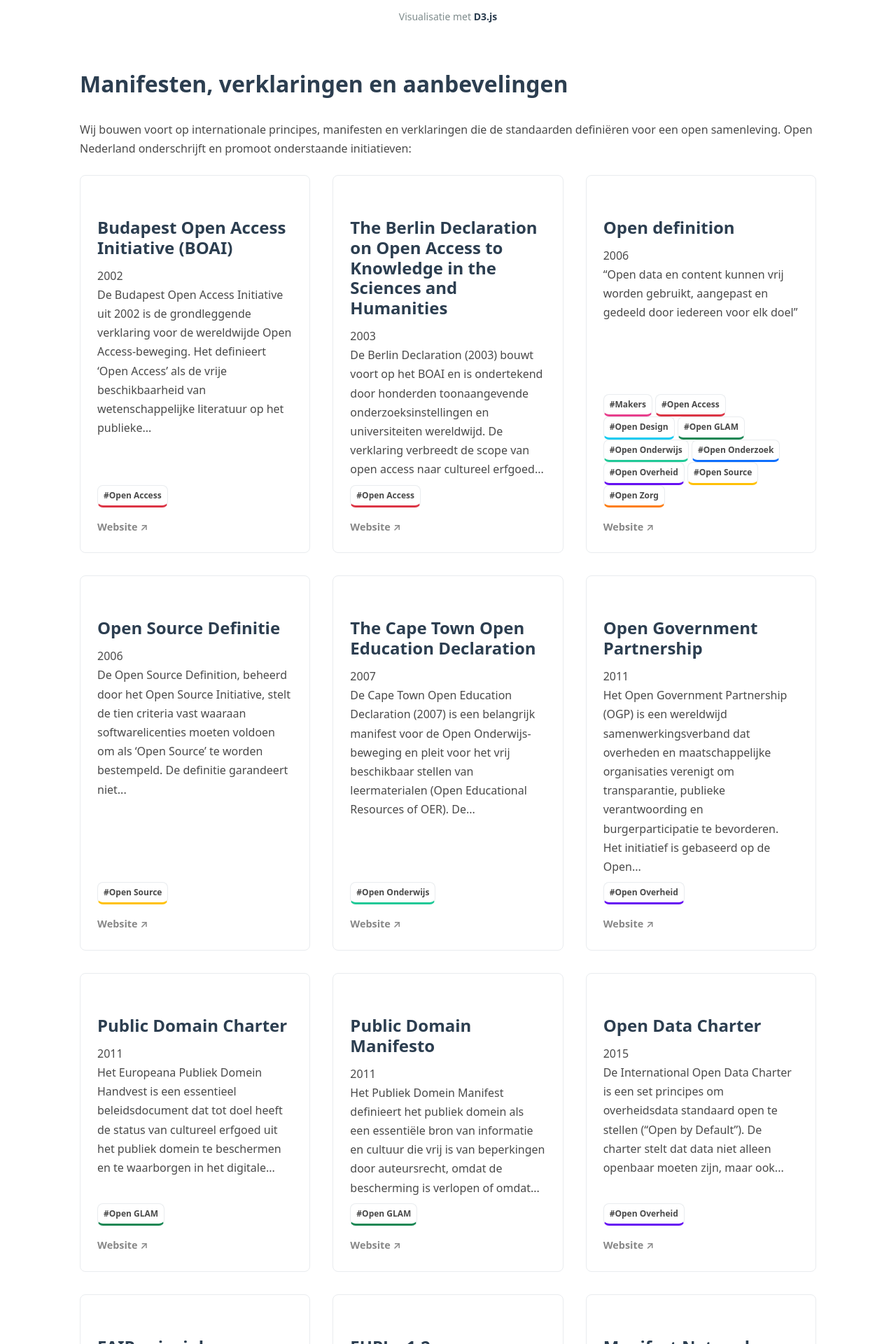
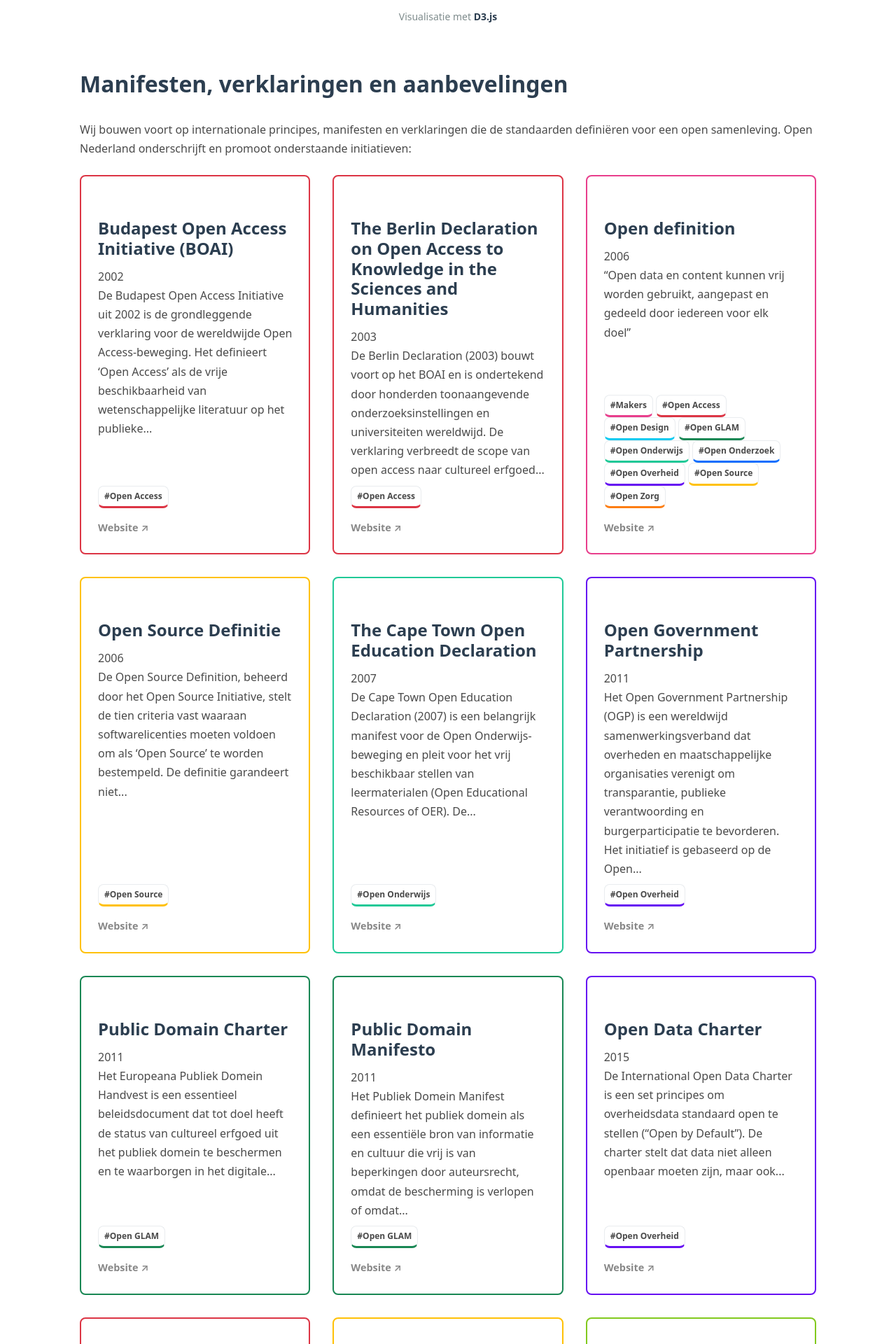
Before and after one commit to opennederland/www.opennederland.nl, a Jekyll site: the page built from pages/over-open.md, in a window 1280 px wide. Shown: the part 2099-4019 px from the top of the page at 70% size. Built offline with Jekyll 4.4.1, drawn with Linux system fonts in a browser that asks for light colours.

Commit message:
initiatives and platforms now have borders equal to the first tag

```diff
--- a/_includes/initiatives.html
+++ b/_includes/initiatives.html
@@ -17,7 +17,7 @@
 
     {% unless initiative.url == page.url %}
 
-    <div class="initiative-card">
+    <div class="initiative-card {{ initiative.tags[0] | slugify }}">
 
         <h3>
             <a href="{{ initiative.url | relative_url }}" class="initiative {{ initiative.slug }}">{{ initiative.title }}</a>
--- a/_includes/platforms.html
+++ b/_includes/platforms.html
@@ -17,7 +17,7 @@
 
     {% unless platform.url == page.url %}
 
-    <div class="initiative-card">
+    <div class="initiative-card {{ platform.tags[0] | slugify }}">
 
         <h3>
             <a href="{{ platform.url | relative_url }}" class="platform {{ platform.slug }}">{{ platform.title }}</a>
--- a/assets/css/style.css
+++ b/assets/css/style.css
@@ -41,6 +41,18 @@
     /* Fonts */
     --font-family-base: system-ui, -apple-system, "Segoe UI", Roboto, "Helvetica Neue", Arial, sans-serif;
     --font-family-heading: var(--font-family-base);
+
+    /* --- Categorie Kleuren --- */
+    --col-makers: #e83e8c;
+    --col-open-access: #dc3545;
+    --col-open-source: #ffc107;
+    --col-open-design: #0dcaf0;
+    --col-open-glam: #198754;
+    --col-open-onderwijs: #20c997;
+    --col-open-onderzoek: #0d6efd;
+    --col-open-overheid: #6610f2;
+    --col-open-zorg: #fd7e14;
+    --col-open-data: #82c91e;
 }
 
 /* =========================================
@@ -343,7 +355,7 @@
     font-size: 0.85em;
     font-weight: 600;
     transition: var(--transition-base);
-    text-decoration: none; /* Zorgt dat links geen onderstreping krijgen */
+    text-decoration: none;
 }
 
 /* Hover effect alleen toepassen als het daadwerkelijk een link is */
@@ -354,17 +366,36 @@
     text-decoration: none;
 }
 
-/* Tag Kleuren (Blijven hetzelfde, werken nu op zowel a als span) */
-.tag.makers { border-bottom-color: #e83e8c; }
-.tag.open-access { border-bottom-color: #dc3545; }
-.tag.open-source { border-bottom-color: #ffc107; }
-.tag.open-design { border-bottom-color: #0dcaf0; }
-.tag.open-glam { border-bottom-color: #198754; }
-.tag.open-onderwijs { border-bottom-color: #20c997; }
-.tag.open-onderzoek { border-bottom-color: #0d6efd; }
-.tag.open-overheid { border-bottom-color: #6610f2; }
-.tag.open-zorg { border-bottom-color: #fd7e14; }
-.tag.open-data { border-bottom-color: #82c91e; }
+/* --- Tag Kleuren (via variabelen) --- */
+.tag.makers { border-bottom-color: var(--col-makers); }
+.tag.open-access { border-bottom-color: var(--col-open-access); }
+.tag.open-source { border-bottom-color: var(--col-open-source); }
+.tag.open-design { border-bottom-color: var(--col-open-design); }
+.tag.open-glam { border-bottom-color: var(--col-open-glam); }
+.tag.open-onderwijs { border-bottom-color: var(--col-open-onderwijs); }
+.tag.open-onderzoek { border-bottom-color: var(--col-open-onderzoek); }
+.tag.open-overheid { border-bottom-color: var(--col-open-overheid); }
+.tag.open-zorg { border-bottom-color: var(--col-open-zorg); }
+.tag.open-data { border-bottom-color: var(--col-open-data); }
+
+/* --- Card Border Kleuren op basis van main_tag --- */
+/* Dit zorgt dat de hele kaart de kleur van de categorie krijgt */
+.initiative-card.makers { border-color: var(--col-makers); }
+.initiative-card.open-access { border-color: var(--col-open-access); }
+.initiative-card.open-source { border-color: var(--col-open-source); }
+.initiative-card.open-design { border-color: var(--col-open-design); }
+.initiative-card.open-glam { border-color: var(--col-open-glam); }
+.initiative-card.open-onderwijs { border-color: var(--col-open-onderwijs); }
+.initiative-card.open-onderzoek { border-color: var(--col-open-onderzoek); }
+.initiative-card.open-overheid { border-color: var(--col-open-overheid); }
+.initiative-card.open-zorg { border-color: var(--col-open-zorg); }
+.initiative-card.open-data { border-color: var(--col-open-data); }
+
+/* Optioneel: Maak de gekleurde border iets dikker zodat het opvalt */
+.initiative-card[class*="open-"],
+.initiative-card.makers {
+    border-width: 2px;
+}
 
 /* --- Page Specifics --- */
 .quick-links {
```
